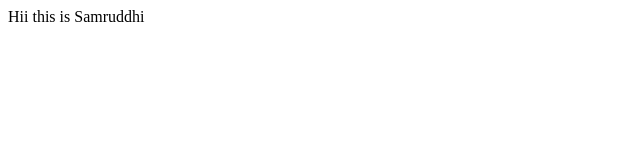
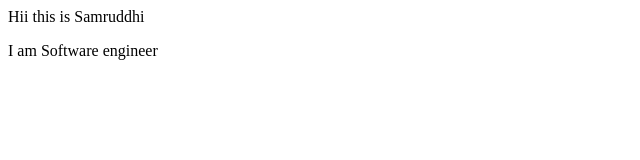
Before and after one commit to samruddhibelapurkar/new-local-repo, a plain HTML site: page index.html in a window 1280 px wide. Shown: the whole page, without its empty margins (0-640 px from the left). Drawn offline with Linux system fonts and the light colour scheme.

Commit message:
my proffession

```diff
--- a/index.html
+++ b/index.html
@@ -1 +1,2 @@
 <p>Hii this is Samruddhi</p>
+<p>I am Software engineer</p>
```
